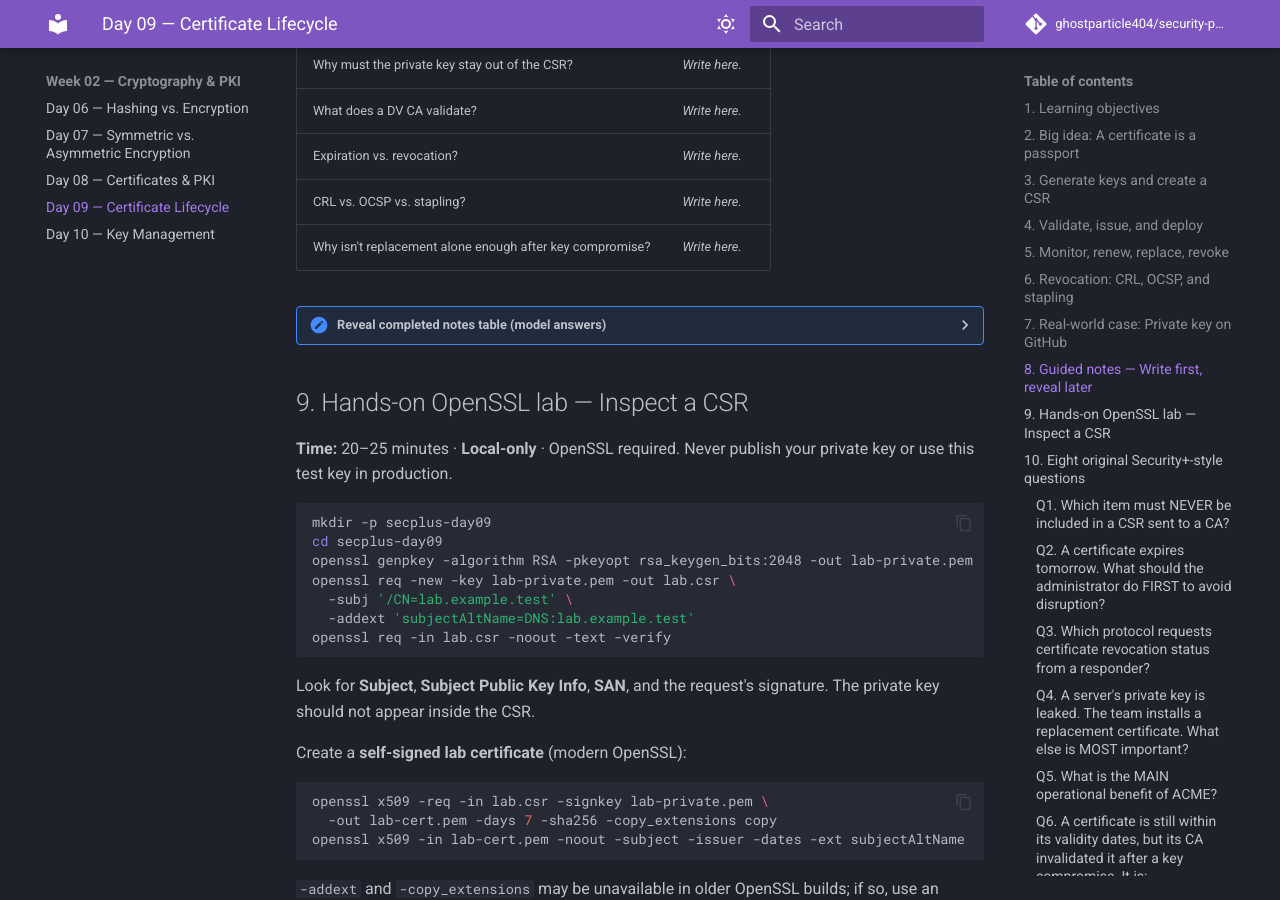
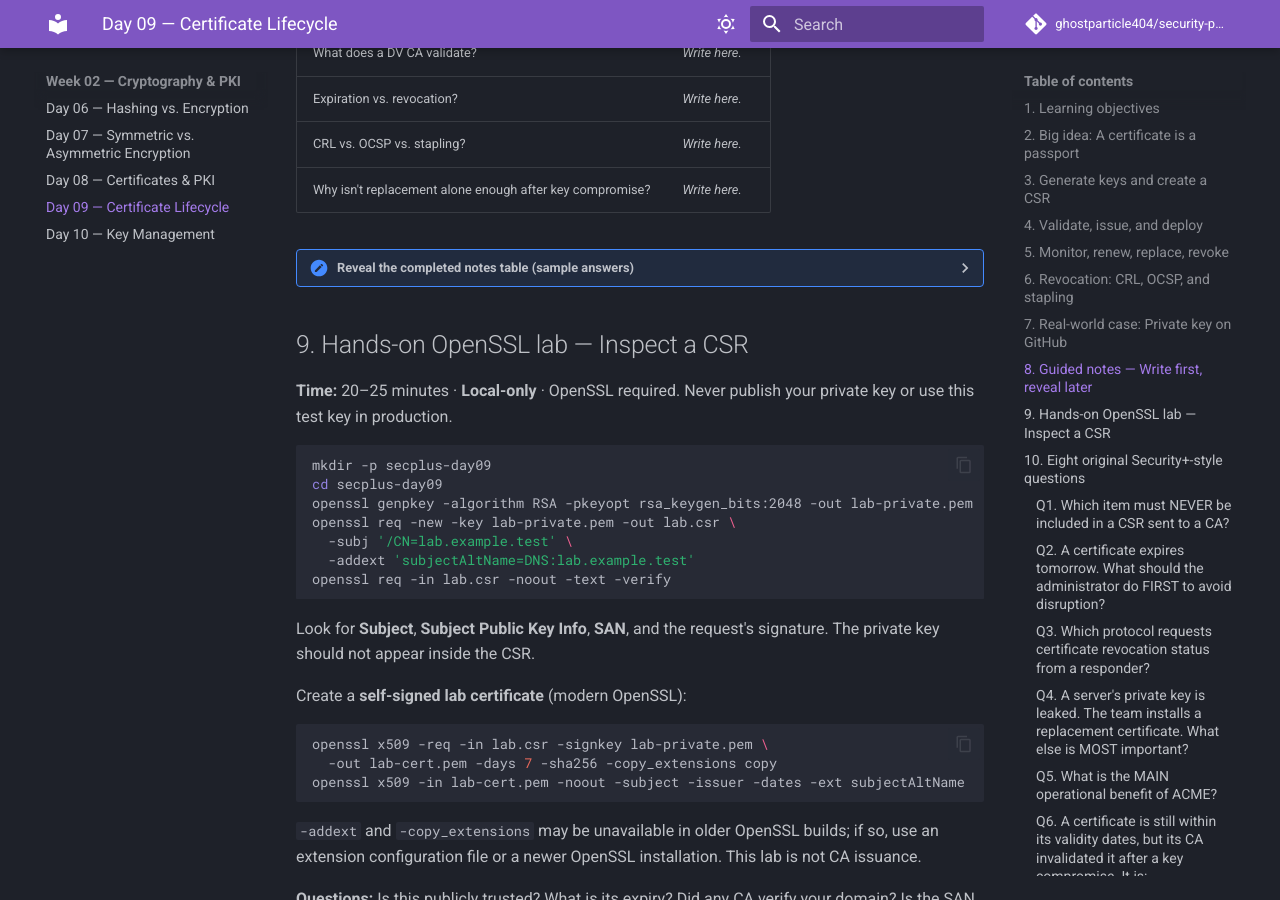
Before and after one commit to ghostparticle404/security-plus-study-academy, an MkDocs documentation site: the page built from docs/week-02/day-09-certificate-lifecycle.md, in a window 1280 px wide and 900 px high, scrolled down 3374 px. Built offline with MkDocs 1.6.1 and Material for MkDocs 9.7.7, drawn with Linux system fonts in a browser that asks for light colours; comment, search, counter and statistics services are not loaded; some of the changed text lies outside the part shown.

Commit message:
Update day-09-certificate-lifecycle.md

```diff
--- a/docs/week-02/day-09-certificate-lifecycle.md
+++ b/docs/week-02/day-09-certificate-lifecycle.md
@@ -1,4 +1,3 @@
-[SecurityPlus_Lesson_09_Certificate_Lifecycle.md](https://github.com/user-attachments/files/33915234/SecurityPlus_Lesson_09_Certificate_Lifecycle.md)
 # Day 09 — Certificate Lifecycle: CSRs, Renewal, Revocation & Key Compromise
 
 > **Security+ SY0-701** · Domain 1 · Objective 1.4 · **Week 02, Lesson 4 of 5**
@@ -93,8 +92,8 @@ Deleting the commit does not make the key secret again. Deleting the only workin
 | CRL vs. OCSP vs. stapling? | _Write here._ |
 | Why isn't replacement alone enough after key compromise? | _Write here._ |
 
-<details>
-<summary><strong>Reveal completed notes table (model answers)</strong></summary>
+<details markdown="1">
+<summary>Reveal the completed notes table (sample answers)</summary>
 
 | Prompt | Model answer |
 | --- | --- |
```
